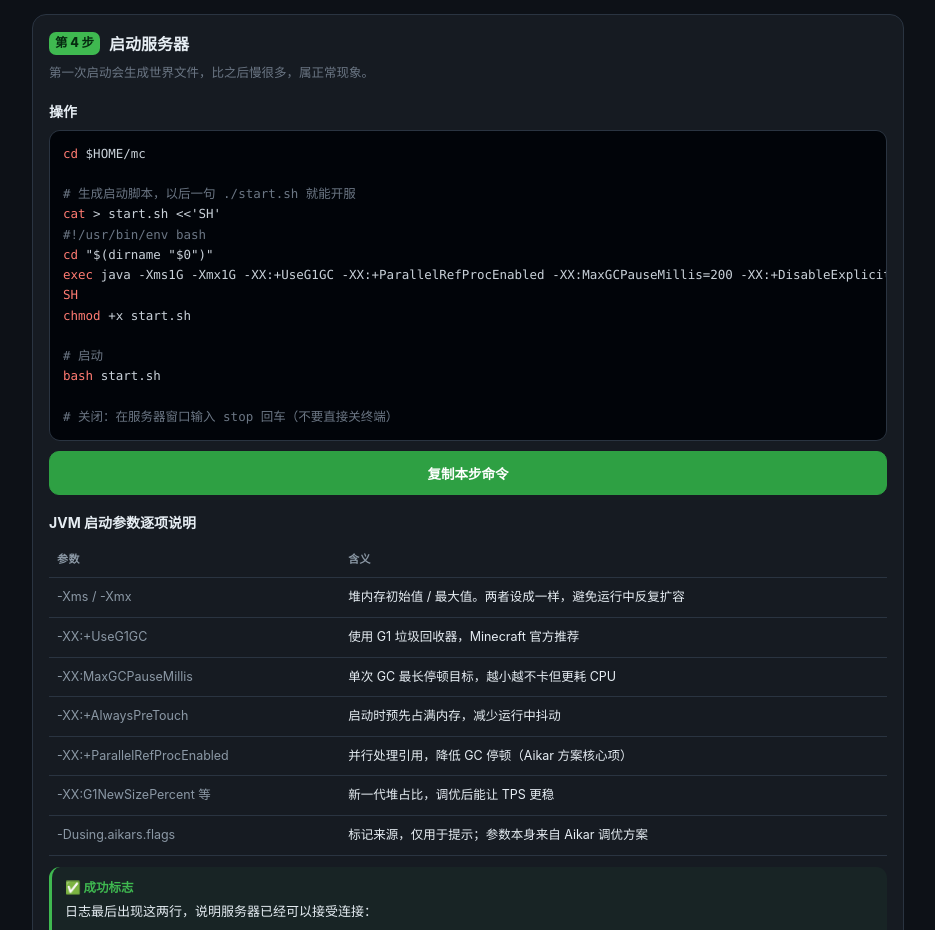
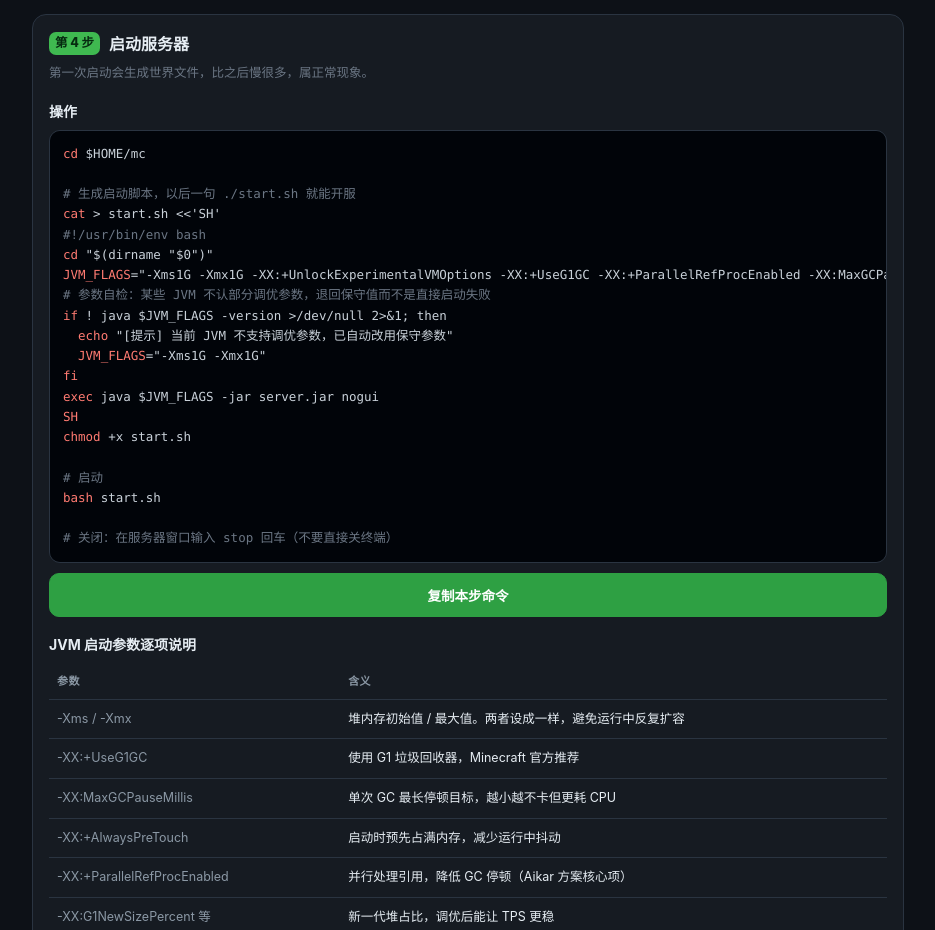
Before and after one commit to zhuzijiang/mc-server-deploy, a plain HTML site: page index.html in a window 1280 px wide. Shown: the part 5381-6311 px from the top of the page, without its empty margins (172-1107 px from the left). Drawn offline with Linux system fonts and the light colour scheme.

Commit message:
修复 JVM 参数致命错误：缺少 -XX:+UnlockExperimentalVMOptions
G1NewSizePercent / G1MaxNewSizePercent 被 JVM 视为实验性选项，
缺少解锁参数时会直接报错退出，任何版本都无法启动：
  Error: VM option 'G1NewSizePercent' is experimental and must be enabled via
         -XX:+UnlockExperimentalVMOptions.
  Error: The unlock option must precede 'G1NewSizePercent'.

修复内容：
- deploy.sh / deploy.ps1 / index.html 三处参数串均补上解锁参数并置于最前
- 网页滑块允许小数内存，原先会生成 -Xms2.5G（Java 拒绝），现换算为 MB
- deploy.sh 增加部署前参数校验，不通过自动降级为保守参数
- 生成的 start.sh 内置自检，换 Java 后不兼容也不会直接启动失败

```diff
--- a/index.html
+++ b/index.html
@@ -661,8 +661,14 @@ function recommend(){
     why:`${m} GB 属于宽裕配置，可以上大型整合包。NeoForge 1.21.1 是当前新整合包的主流选择；若你要玩的老整合包基于 Forge，改选 Forge 1.20.1。` };
 }
 
+// Java 只接受整数堆大小：-Xms2.5G 会直接报 Invalid initial heap size，小数必须换算成 MB
+function memFlag(mem){
+  return (mem % 1 === 0) ? (mem + "G") : (Math.round(mem * 1024) + "M");
+}
 function jvmFlags(mem){
-  return ["-Xms"+mem+"G","-Xmx"+mem+"G",
+  return ["-Xms"+memFlag(mem),"-Xmx"+memFlag(mem),
+    // 必须放在所有 -XX 之前：G1NewSizePercent 等属实验性选项，未解锁会直接启动失败
+    "-XX:+UnlockExperimentalVMOptions",
     "-XX:+UseG1GC","-XX:+ParallelRefProcEnabled","-XX:MaxGCPauseMillis=200",
     "-XX:+DisableExplicitGC","-XX:+AlwaysPreTouch","-XX:G1NewSizePercent=30",
     "-XX:G1MaxNewSizePercent=40","-XX:G1HeapRegionSize=8M","-XX:G1ReservePercent=20",
@@ -900,7 +906,17 @@ function step4(){
   o.push("cat > start.sh <<'SH'");
   o.push(shebang);
   o.push('cd "$(dirname "$0")"');
-  o.push(isInst ? "exec ./run.sh nogui" : "exec java " + jvmFlags(S.mem) + " -jar server.jar nogui");
+  if (isInst){
+    o.push("exec ./run.sh nogui");
+  } else {
+    o.push('JVM_FLAGS="' + jvmFlags(S.mem) + '"');
+    o.push("# 参数自检：某些 JVM 不认部分调优参数，退回保守值而不是直接启动失败");
+    o.push('if ! java $JVM_FLAGS -version >/dev/null 2>&1; then');
+    o.push('  echo "[提示] 当前 JVM 不支持调优参数，已自动改用保守参数"');
+    o.push('  JVM_FLAGS="-Xms' + memFlag(S.mem) + ' -Xmx' + memFlag(S.mem) + '"');
+    o.push('fi');
+    o.push("exec java $JVM_FLAGS -jar server.jar nogui");
+  }
   o.push("SH");
   o.push("chmod +x start.sh");
   o.push("");
```
Also changed, not shown: 2 other files.
